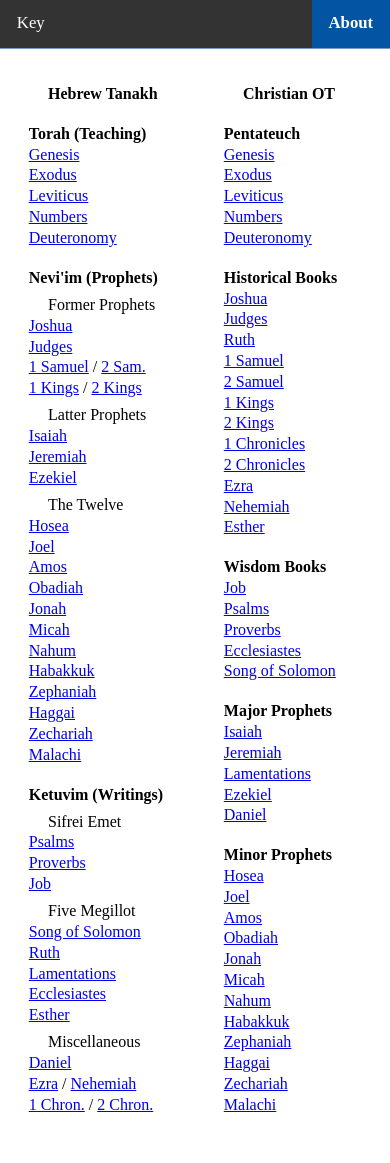
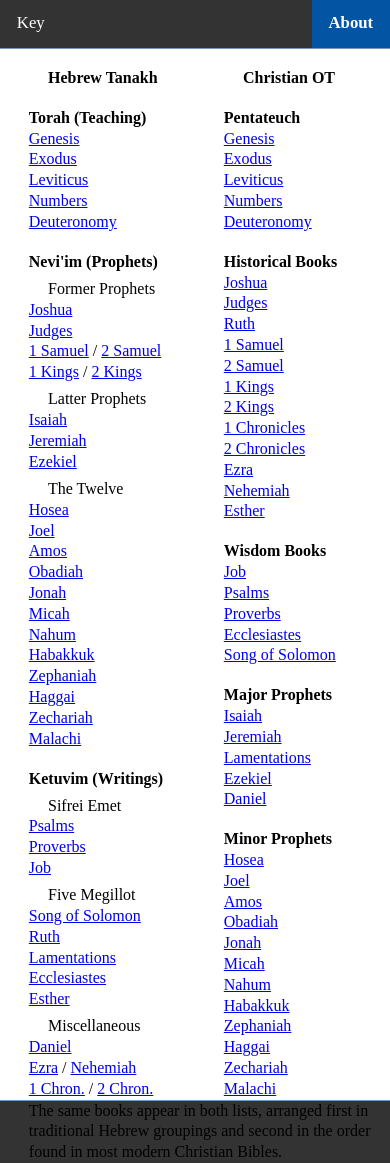
Before and after one commit to gfassero/HIERO, a Jekyll site: the page read/index2.html, which Jekyll copies as it is, in a window 390 px wide. Built offline with Jekyll 4.4.1, drawn with Linux system fonts in a browser that asks for light colours.

Commit message:
Troubleshoot text sizes.

```diff
--- a/read/index2.html
+++ b/read/index2.html
@@ -22,8 +22,7 @@
 
 @media screen and (max-width: 30em) {
     #translation {
-        padding-left: 0;
-        padding-right: 0;
+        padding: 0;
     }
 }
 
@@ -62,7 +61,7 @@
         <p class="in1">Former Prophets</p>
         <p><a href="06 Jos.html">Joshua</a></p>
         <p><a href="07 Jdg.html">Judges</a></p>
-        <p><a href="09 1Sa.html">1 Samuel</a> / <a href="10 2Sa.html">2 Sam.</a></p>
+        <p><a href="09 1Sa.html">1 Samuel</a> / <a href="10 2Sa.html">2 Samuel</a></p>
         <p><a href="11 1Ki.html">1 Kings</a> / <a href="12 2Ki.html">2 Kings</a></p>
         <p class="in1">Latter Prophets</p>
         <p><a href="23 Isa.html">Isaiah</a></p>
@@ -147,5 +146,9 @@
 </div>
 </div>
 
+<div id="footer" class="headfoot">
+<p>The same books appear in both lists, arranged first in traditional Hebrew groupings and second in the order found in most modern Christian Bibles.</p>
+</div>
+
 </body>
 </html>
```
